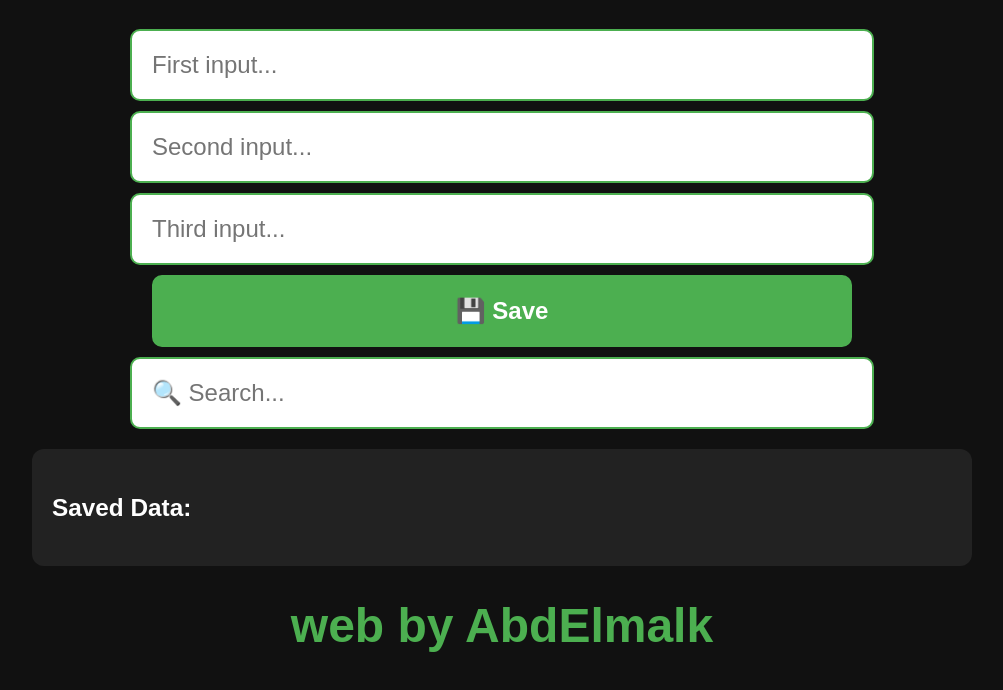
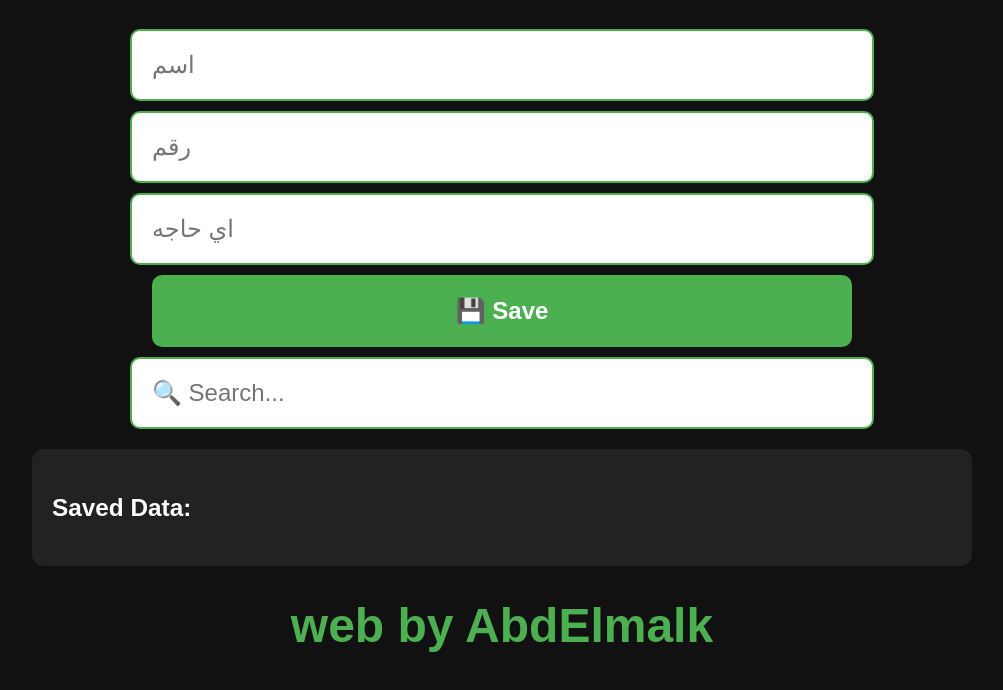
Before and after one commit to AbdElmalkAli/web, a plain HTML site: page index-html/index.html in a window 1280 px wide. Shown: the part 110-800 px from the top of the page, without its empty margins (138-1141 px from the left). Drawn offline with Linux system fonts and the light colour scheme.

Commit message:
Add files via upload

```diff
--- a/index-html/index.html
+++ b/index-html/index.html
@@ -73,9 +73,9 @@
   <h1>welcame</h1>
 
   <!-- Inputs -->
-  <input id="input1" placeholder="First input..." />
-  <input id="input2" placeholder="Second input..." />
-  <input id="input3" placeholder="Third input..." />
+  <input id="input1" placeholder="اسم" />
+  <input id="input2" type="number" placeholder="رقم" />
+  <input id="input3" placeholder="اي حاجه" />
   <button id="save">💾 Save</button>
 
   <!-- Search -->
```
